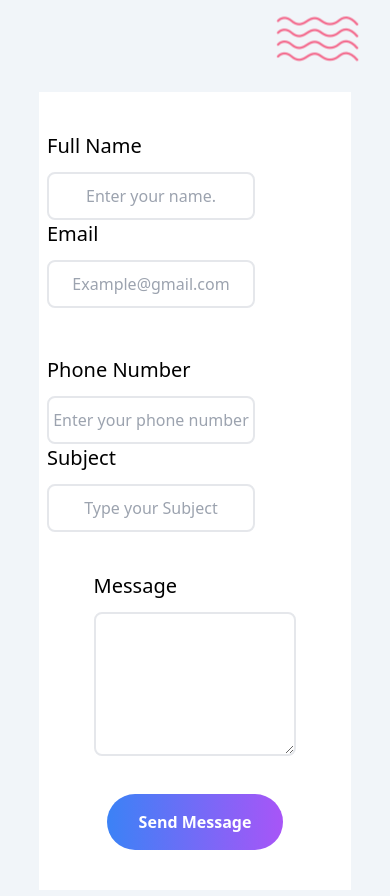
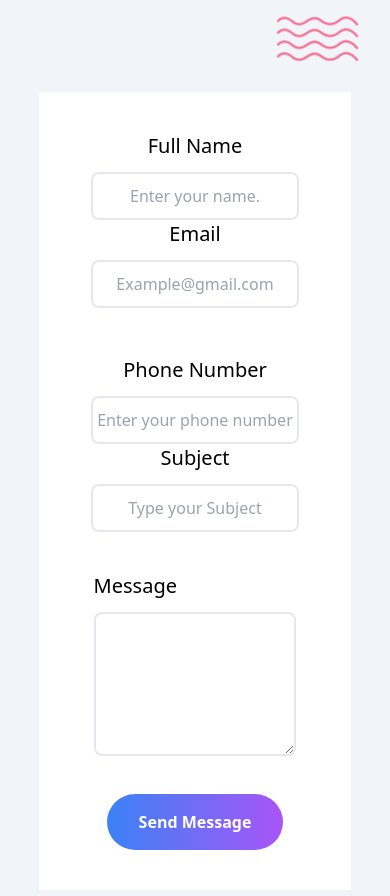
Before and after one commit to Deepakpal0005/The-Lingul-School, a React (Create React App) app: page / in a window 390 px wide. Shown: the part 4820-5716 px from the top of the page. Built offline with nearby package versions, Linux system fonts and the light colour scheme; no server answers.

Commit message:
ui updated

```diff
--- a/src/pages/Home.jsx
+++ b/src/pages/Home.jsx
@@ -11,6 +11,8 @@ import { MdOutlineAppShortcut } from "react-icons/md";
 import { MdOutlineOnlinePrediction } from "react-icons/md";
 
 import { Toaster,toast } from "react-hot-toast";
+
+import '../styles/homeStyles.css'
 
 function Home()
 {
@@ -122,7 +124,7 @@ function Home()
       };
 
     return (
-        <div className="flex flex-col gap-10 w-full items-center">
+        <div className="home-body flex flex-col gap-10 w-full items-center">
             {/* navbar */}
             <div className=" w-screen z-20 bg-gray-100 fixed flex items-center p-4 justify-around">
                 {/* left */}
@@ -542,7 +544,7 @@ function Home()
                             {/* name & email  */}
                             <div className="flex xs:flex-col sm:flex-col md:flex-row lg:flex-row xl:flex-row justify-evenly p-2 gap-0 w-full">
                                 {/* name */}
-                                <div className="flex flex-col gap-3 xs:w-[100%] sm:w-[100%] md:w-[40%] lg:w-[40%] xl:w-[40%]">
+                                <div className="flex flex-col gap-3 xs:w-[100%] sm:w-[100%] md:w-[40%] lg:w-[40%] xl:w-[40%] xs:items-center sm:items-center md:items-start lg:items-start xl:items-start">
                                     <div className="text-xl">
                                         Full Name
                                     </div>
@@ -552,7 +554,7 @@ function Home()
                                 </div>
 
                                 {/* email */}
-                                <div className="flex flex-col gap-3 xs:w-[100%] sm:w-[100%] md:w-[40%] lg:w-[40%] xl:w-[40%]">
+                                <div className="flex flex-col gap-3 xs:w-[100%] sm:w-[100%] md:w-[40%] lg:w-[40%] xl:w-[40%] xs:items-center sm:items-center md:items-start lg:items-start xl:items-start">
                                     <div className="text-xl">
                                         Email
                                     </div>
@@ -565,7 +567,7 @@ function Home()
                             {/* number & subject */}
                             <div className="flex xs:flex-col sm:flex-col md:flex-row lg:flex-row xl:flex-row justify-evenly p-2 gap-0 w-full">
                                 {/* number */}
-                                <div className="flex flex-col gap-3 xs:w-[100%] sm:w-[100%] md:w-[40%] lg:w-[40%] xl:w-[40%]">
+                                <div className="flex flex-col gap-3 xs:w-[100%] sm:w-[100%] md:w-[40%] lg:w-[40%] xl:w-[40%] xs:items-center sm:items-center md:items-start lg:items-start xl:items-start">
                                     <div className="text-xl">
                                         Phone Number
                                     </div>
@@ -575,7 +577,7 @@ function Home()
                                 </div>
 
                                 {/* sub */}
-                                <div className="flex flex-col gap-3 xs:w-[100%] sm:w-[100%] md:w-[40%] lg:w-[40%] xl:w-[40%]">
+                                <div className="flex flex-col gap-3 xs:w-[100%] sm:w-[100%] md:w-[40%] lg:w-[40%] xl:w-[40%] xs:items-center sm:items-center md:items-start lg:items-start xl:items-start">
                                     <div className="text-xl">
                                         Subject
                                     </div>
--- a/src/styles/homeStyles.css
+++ b/src/styles/homeStyles.css
@@ -88,3 +88,9 @@ content: '';
     opacity: 0;
   }
 }
+
+.home-body {
+  margin: 0;
+  padding: 0;
+  overflow-x: hidden;
+}
```
